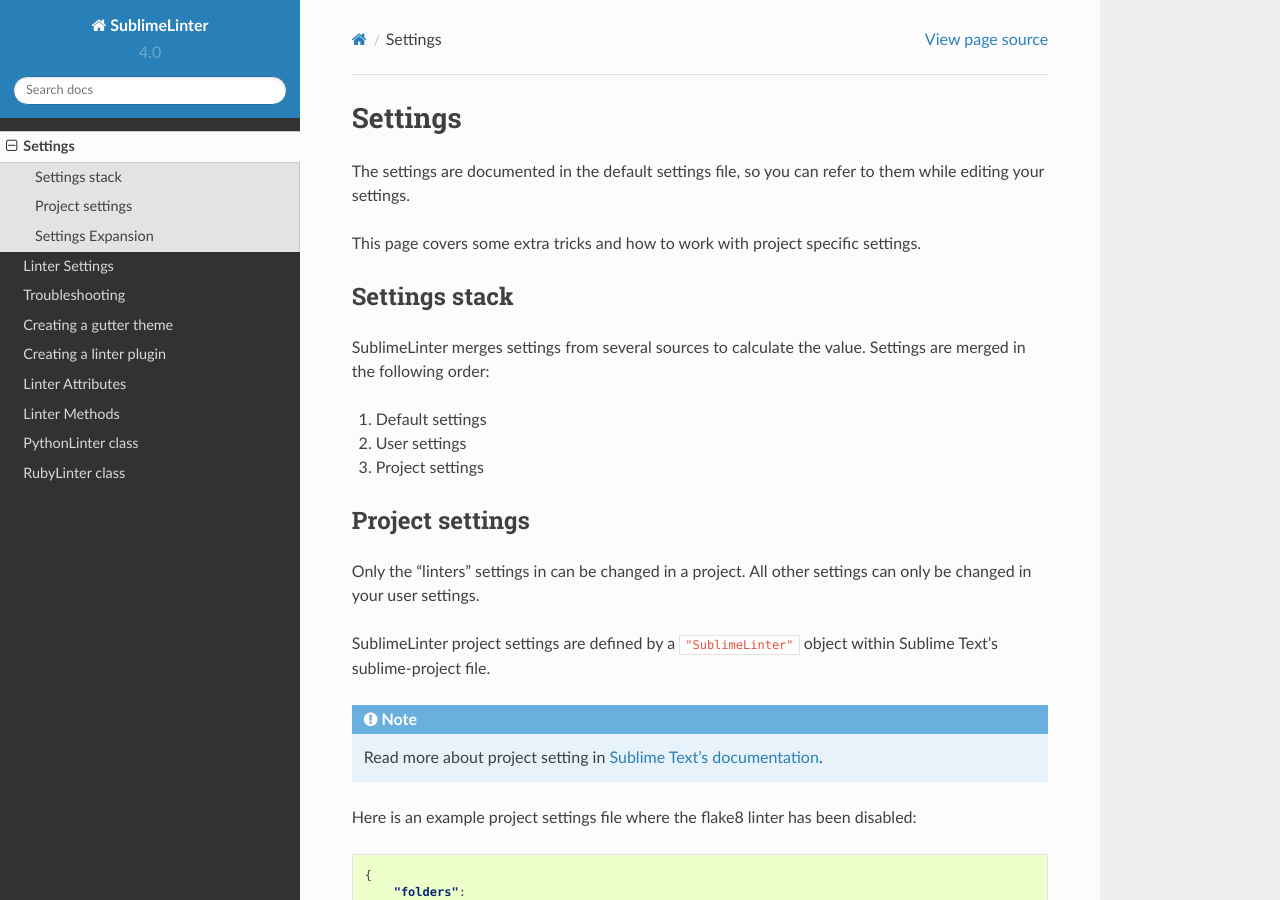
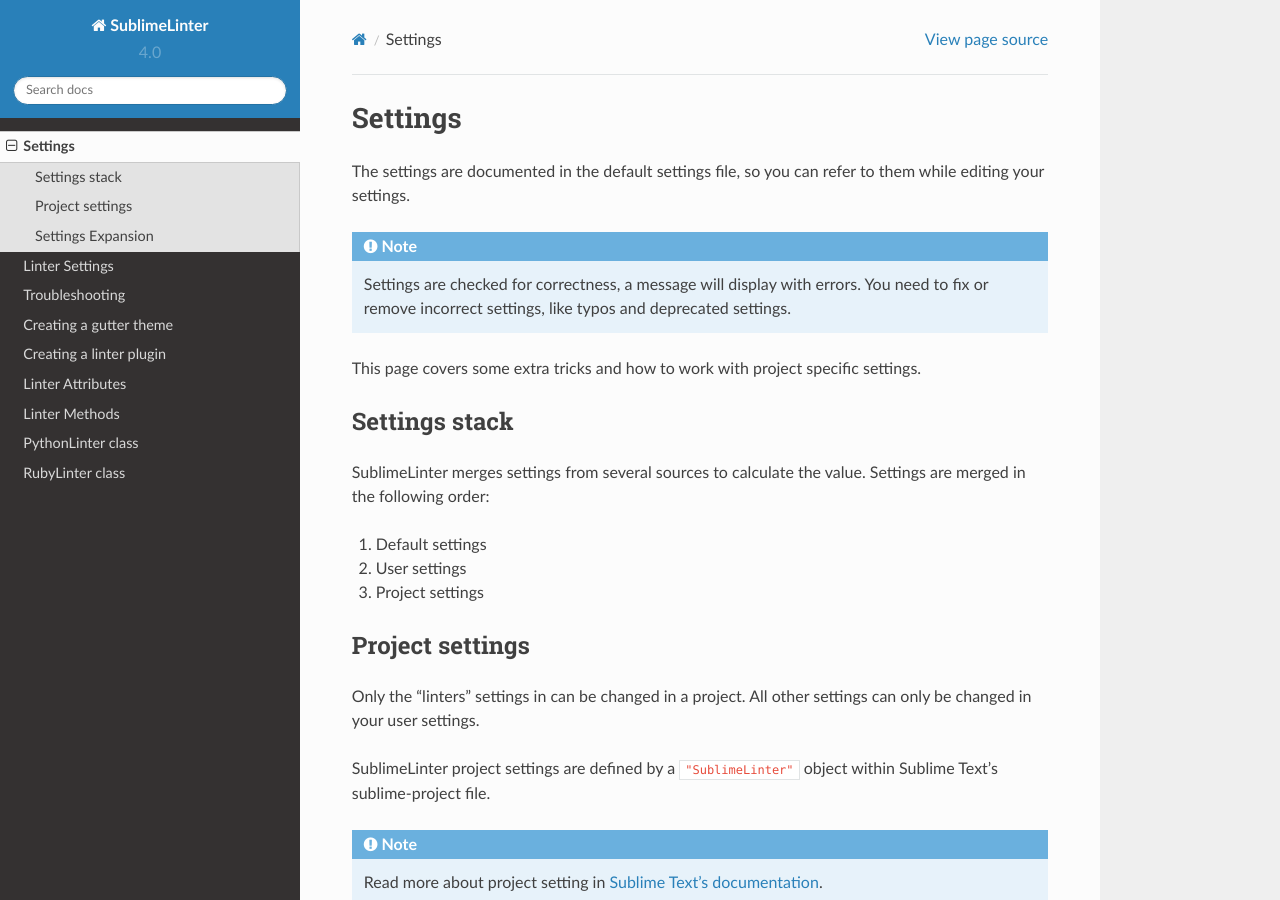
Before and after one commit to SublimeLinter/SublimeLinter, a Sphinx documentation site: the page built from docs/settings.rst, in a window 1280 px wide and 900 px high. Built offline with Sphinx 7.4.7 and the Read the Docs theme 2.0.0, drawn with Linux system fonts in a browser that asks for light colours.

Commit message:
a note about settings validation

```diff
--- a/docs/settings.rst
+++ b/docs/settings.rst
@@ -3,6 +3,11 @@
 
 The settings are documented in the default settings file, so you can refer to
 them while editing your settings.
+
+.. note::
+
+    Settings are checked for correctness, a message will display with errors.
+    You need to fix or remove incorrect settings, like typos and deprecated settings.
 
 This page covers some extra tricks and how to work with project specific settings.
 
```
